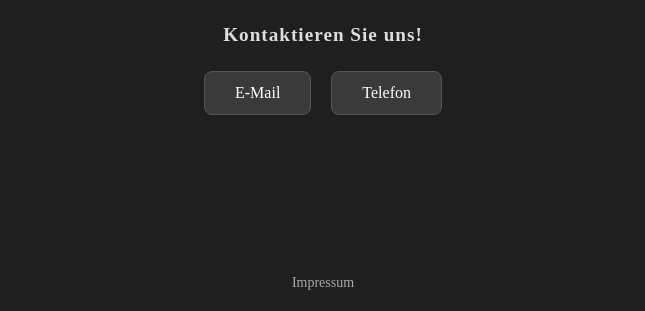
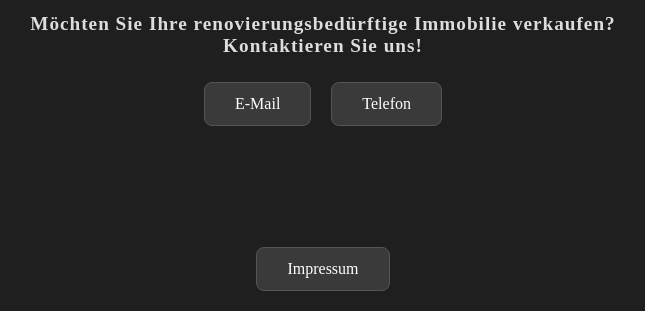
Before and after one commit to malteroe22/srs-immo, a plain HTML site: page index.html in a window 1280 px wide. Shown: the part 489-800 px from the top of the page, without its empty margins (317-962 px from the left). Drawn offline with Linux system fonts and the light colour scheme; a web font is replaced by a local one.

Commit message:
Update index.html

```diff
--- a/index.html
+++ b/index.html
@@ -48,7 +48,7 @@
       justify-content: center;
     }
 
-    .contact-button {
+    .contact-button, .impressum-button {
       padding: 12px 30px;
       background-color: #3a3a3a;
       color: #ffffff;
@@ -58,9 +58,11 @@
       font-size: 16px;
       font-family: 'Big Caslon', serif;
       transition: all 0.3s ease;
+      text-decoration: none;
+      display: inline-block;
     }
 
-    .contact-button:hover {
+    .contact-button:hover, .impressum-button:hover {
       background-color: #555555;
       border-color: #777;
     }
@@ -85,27 +87,20 @@
       text-decoration: none;
     }
 
-    /* Impressum-Link */
-    .impressum-link {
+    /* Impressum Button Position */
+    .impressum-container {
       position: absolute;
       bottom: 20px;
-      font-size: 14px;
-    }
-
-    .impressum-link a {
-      color: #aaaaaa;
-      text-decoration: none;
-      font-family: 'Big Caslon', serif;
-    }
-
-    .impressum-link a:hover {
-      color: #ffffff;
     }
   </style>
 </head>
 <body>
   <img src="logo-srs-immobilien.png" alt="SRS Immobilien Logo" />
-  <h1>Kontaktieren Sie uns!</h1>
+  <h1>
+  Möchten Sie Ihre renovierungsbedürftige Immobilie verkaufen?
+  <br>
+  Kontaktieren Sie uns!
+  </h1>
 
   <div class="button-container">
     <button class="contact-button" onclick="revealEmail()">E-Mail</button>
@@ -115,8 +110,8 @@
   <div id="email" class="contact-info"></div>
   <div id="phone" class="contact-info"></div>
 
-  <div class="impressum-link">
-    <a href="impressum.html">Impressum</a>
+  <div class="impressum-container">
+    <a class="impressum-button" href="impressum.html">Impressum</a>
   </div>
 
   <script>
```
